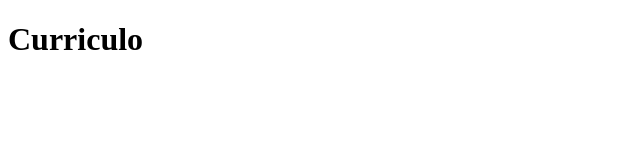
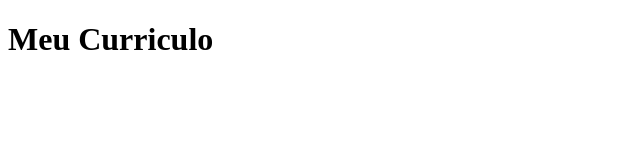
Before and after one commit to pedrohne/aula1906, a plain HTML site: page index.html in a window 1280 px wide. Shown: the whole page, without its empty margins (0-640 px from the left). Drawn offline with Linux system fonts and the light colour scheme.

Commit message:
Modifiquei de Currículo para Meu currículo

```diff
--- a/index.html
+++ b/index.html
@@ -6,6 +6,6 @@
     <title>Currículo</title>
 </head>
 <body>
-    <h1>Curriculo</h1>
+    <h1>Meu Curriculo</h1>
 </body>
 </html>
```
